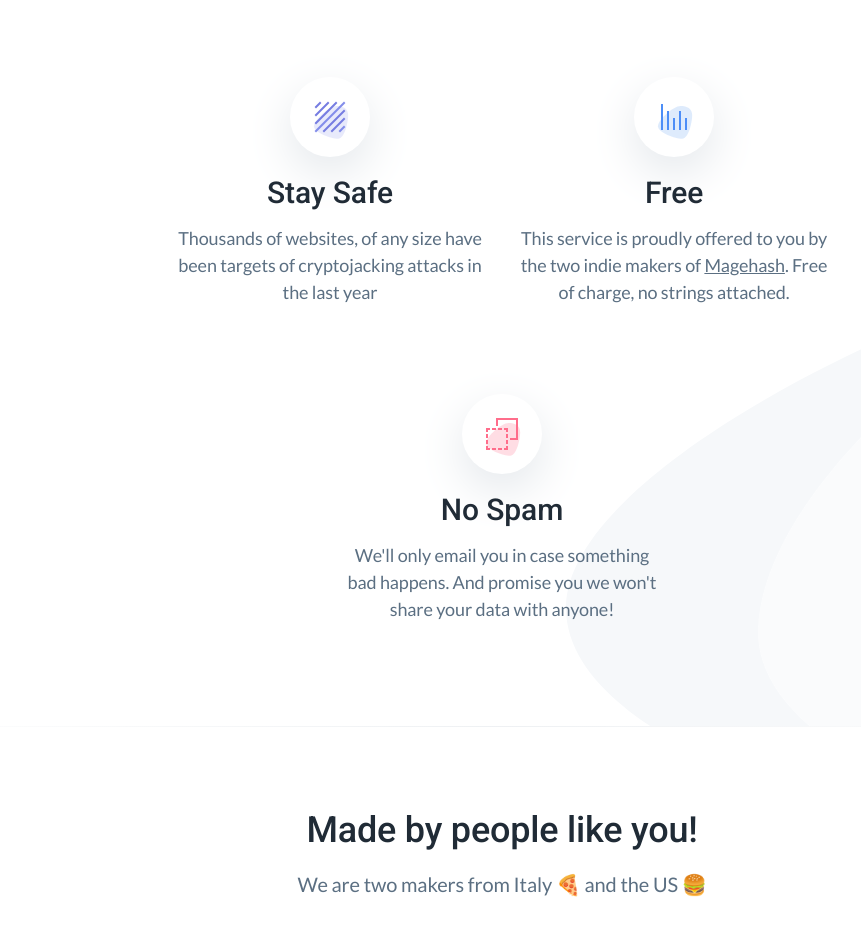
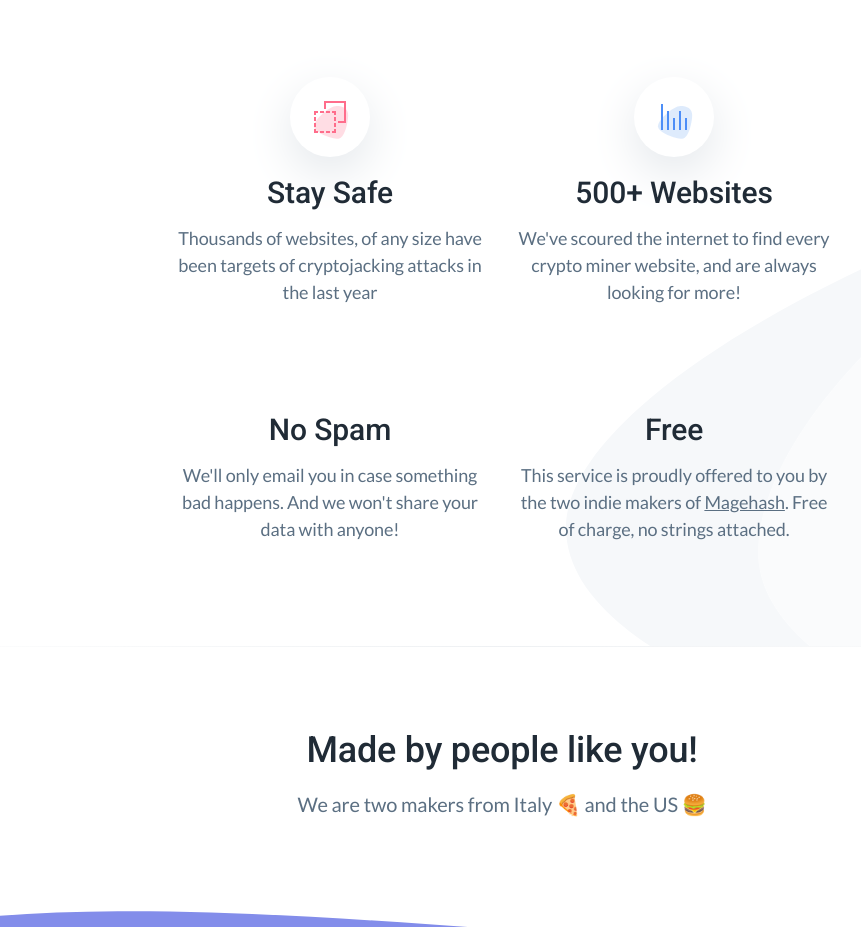
Before and after one commit to magehash/mage-cryptoshield, a plain HTML site: page index.html in a window 1280 px wide. Shown: the part 1118-2045 px from the top of the page, without its empty margins (138-999 px from the left). Drawn offline with nearby package versions, Linux system fonts and the light colour scheme.

Commit message:
Update copy

```diff
--- a/index.html
+++ b/index.html
@@ -42,7 +42,7 @@
                                 <input class="input" type="email" name="email" placeholder="Your best email&hellip;">
                             </div>
                             <div class="control">
-                                <a class="button button-primary button-block button-shadow" href="#">Get Notified</a>
+                                <a class="button button-primary button-block button-shadow" href="#">Start Monitoring</a>
                             </div>
                         </div>
                         <div class="hero-browser">
@@ -167,12 +167,12 @@
                                   <div class="feature-icon">
                                       <svg width="80" height="80" xmlns="http://www.w3.org/2000/svg">
                                           <g fill="none" fill-rule="evenodd">
-                                                <path d="M48.066 61.627c6.628 0 10.087-16.79 10.087-23.418 0-6.627-5.025-9.209-11.652-9.209C39.874 29 24 42.507 24 49.135c0 6.627 17.439 12.492 24.066 12.492z" fill-opacity=".24" fill="#A0A6EE"/>
-                                                <path d="M26 54l28-28" stroke="#838DEA" stroke-width="2" stroke-linecap="square"/>
-                                                <path d="M26 46l20-20M26 38l12-12M26 30l4-4M34 54l20-20M42 54l12-12" stroke="#767DE1" stroke-width="2" stroke-linecap="square"/>
-                                                <path d="M50 54l4-4" stroke="#838DEA" stroke-width="2" stroke-linecap="square"/>
+                                              <path d="M48.066 61.627c6.628 0 10.087-16.79 10.087-23.418 0-6.627-5.025-9.209-11.652-9.209C39.874 29 24 42.507 24 49.135c0 6.627 17.439 12.492 24.066 12.492z" fill-opacity=".32" fill="#FF97AC"/>
+                                              <path stroke="#FF6D8B" stroke-width="2" stroke-linecap="square" d="M49 45h6V25H35v6M43 55h2v-2M25 53v2h2M27 35h-2v2"/>
+                                              <path stroke="#FF6D8B" stroke-width="2" stroke-linecap="square" d="M43 35h2v2M39 55h-2M33 55h-2M39 35h-2M33 35h-2M45 49v-2M25 49v-2M25 43v-2M45 43v-2"/>
                                           </g>
                                       </svg>
+
                                   </div>
                                     <h3 class="feature-title">Stay Safe</h3>
                                     <p class="text-sm">Thousands of websites, of any size have been targets of cryptojacking attacks in the last year</p>
@@ -188,26 +188,22 @@
                                             </g>
                                         </svg>
                                     </div>
-                                    <h3 class="feature-title">Free</h3>
-                                    <p class="text-sm">This service is proudly offered to you by the two indie makers of <a href="https://magehash.com">Magehash</a>. Free of charge, no strings attached.</p>
+                                    <h3 class="feature-title">500+ Websites</h3>
+                                    <p class="text-sm">We've scoured the internet to find every crypto miner website, and are always looking for more!</p>
                                 </div>
                             </div>
                         </div>
                         <div class="features-wrap">
                             <div class="feature is-revealing">
                                 <div class="feature-inner">
-                                    <div class="feature-icon">
-                                        <svg width="80" height="80" xmlns="http://www.w3.org/2000/svg">
-                                            <g fill="none" fill-rule="evenodd">
-                                                <path d="M48.066 61.627c6.628 0 10.087-16.79 10.087-23.418 0-6.627-5.025-9.209-11.652-9.209C39.874 29 24 42.507 24 49.135c0 6.627 17.439 12.492 24.066 12.492z" fill-opacity=".32" fill="#FF97AC"/>
-                                                <path stroke="#FF6D8B" stroke-width="2" stroke-linecap="square" d="M49 45h6V25H35v6M43 55h2v-2M25 53v2h2M27 35h-2v2"/>
-                                                <path stroke="#FF6D8B" stroke-width="2" stroke-linecap="square" d="M43 35h2v2M39 55h-2M33 55h-2M39 35h-2M33 35h-2M45 49v-2M25 49v-2M25 43v-2M45 43v-2"/>
-                                            </g>
-                                        </svg>
-
+                                    <h3 class="feature-title">No Spam</h3>
+                                    <p class="text-sm">We'll only email you in case something bad happens. And we won't share your data with anyone!</p>
                                 </div>
-                                    <h3 class="feature-title">No Spam</h3>
-                                    <p class="text-sm">We'll only email you in case something bad happens. And promise you we won't share your data with anyone!</p>
+                            </div>
+                            <div class="feature is-revealing">
+                                <div class="feature-inner">
+                                    <h3 class="feature-title">Free</h3>
+                                    <p class="text-sm">This service is proudly offered to you by the two indie makers of <a href="https://magehash.com">Magehash</a>. Free of charge, no strings attached.</p>
                                 </div>
                             </div>
 
```
Lines whose indentation alone changed are shown as unchanged.
